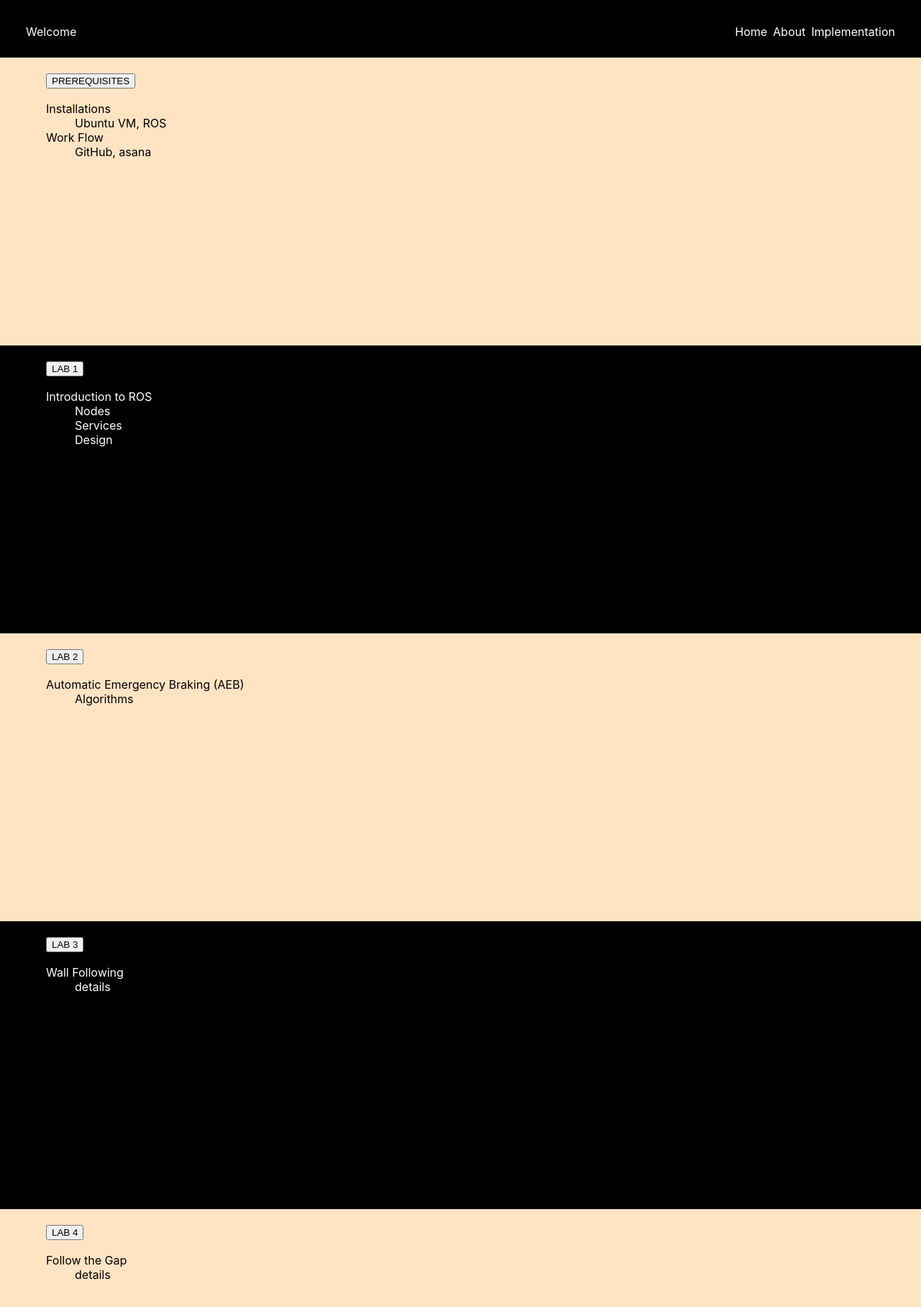
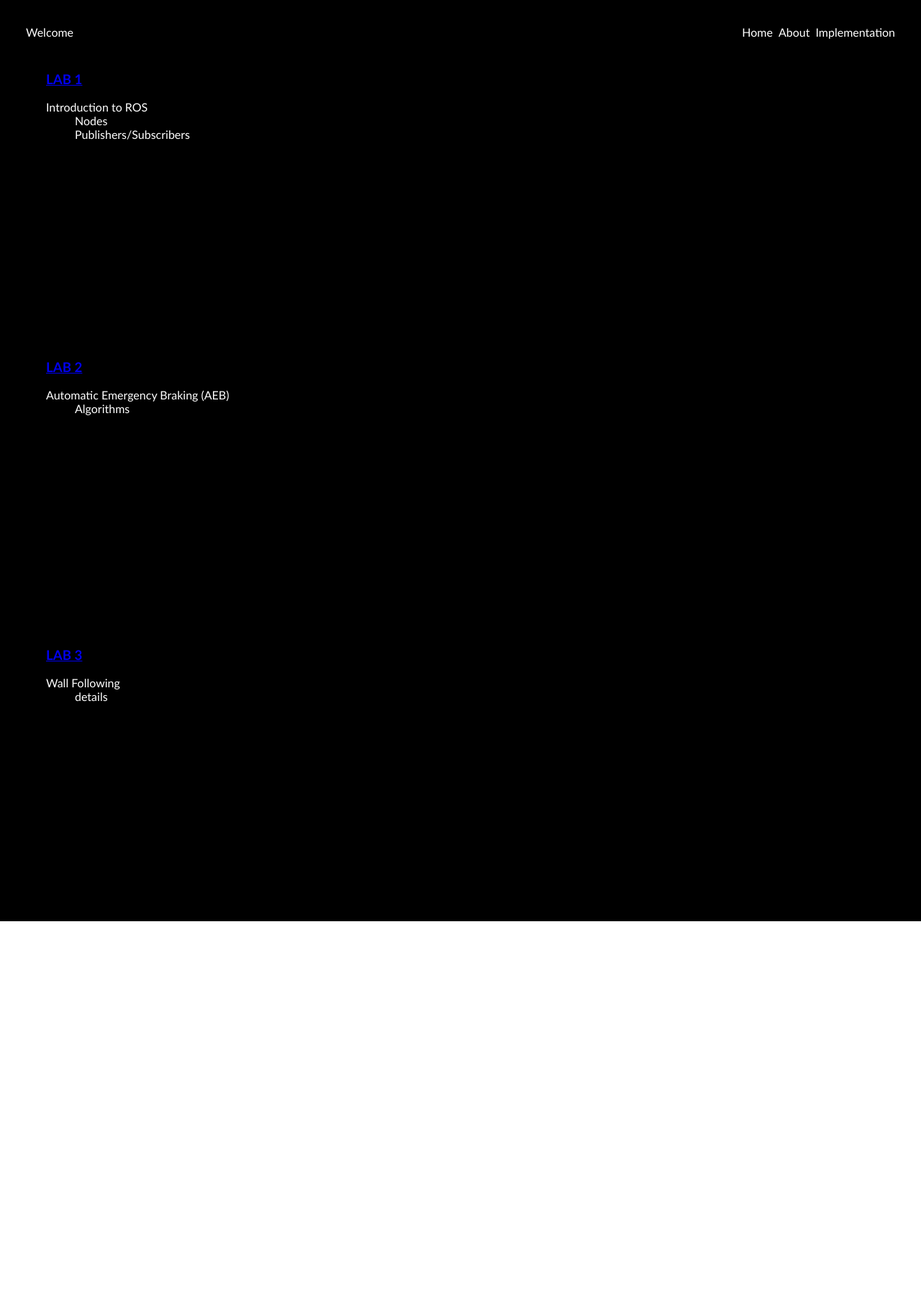
Before and after one commit to arcosea/LaserDriveWeb, a React (Create React App) app: page /implementation in a window 1280 px wide. Shown: the top 1816 px of the page at 72% size. After the commit the page ends 1280 px from the top, so only its background shows below. Built offline with nearby package versions, Linux system fonts and the light colour scheme.

Commit message:
Updated Home and Implementation pages

```diff
--- a/src/App.css
+++ b/src/App.css
@@ -56,6 +56,7 @@
   gap: 2rem;
   padding: 0 2rem;
   height: 5rem;
+  font-family: 'Gill Sans';
   /* border-bottom: 2px solid white; */
 }
 
--- a/src/pages/About.tsx
+++ b/src/pages/About.tsx
@@ -12,6 +12,9 @@ export function About(){
                 <p>
                     text here
                 </p>
+                <img src="https://blog.technavio.org/wp-content/uploads/2018/11/Self-driving-Car-Companies-256x256.jpg" title="add a picture of our team here (right align)">
+
+                </img>
             </div>
         </div>
 
--- a/src/pages/Home.tsx
+++ b/src/pages/Home.tsx
@@ -5,7 +5,21 @@ import "../style/Home.css"
 export function Home(){
     return(
         <div>
-            <h2 > Home</h2>
+            <h2 >
+                Hero/Landing Page
+            </h2>
+            <h3>
+                Introduction to ROS
+            </h3>
+            <h3>
+                Automatic Emergency Braking
+            </h3>
+            <h3>
+                Wall Following
+            </h3>
+            <h3>
+                Interactive Subpages (Documentary)
+            </h3>
 
         </div>
 
--- a/src/pages/Implementation.tsx
+++ b/src/pages/Implementation.tsx
@@ -6,52 +6,24 @@ export function Implementation(){
     return(
         <div className="implementation-container">
 
-            <div className="implementation" id="prerequisites">
-                <h3 className="implementation-subheader">
-                    <a href="http://localhost:3000/implementation/prerequisites">
-                        <button>
-                            PREREQUISITES
-                        </button>
-                    </a>
-                </h3>
-                <p className="description">
-                    <dl>
-                        <dt> Installations </dt>
-                        <dd> Ubuntu VM, ROS </dd>
-                        <dt> Work Flow </dt>
-                        <dd> GitHub, asana </dd>
-                    </dl>
-                </p>
-            </div>
             <div className="implementation" id="lab1">
                 <h3 className="implementation-subheader">
                     <a href="http://localhost:3000/implementation/lab1">
-                        <button>
                             LAB 1
-                        </button>
                     </a>
                 </h3>
                 <p className="description">
                     <dl>
                         <dt> Introduction to ROS </dt>
-                        <dd>
-                            Nodes
-                        </dd>
-                        <dd>
-                            Services
-                        </dd>
-                        <dd>
-                            Design
-                        </dd>
+                        <dd> Nodes </dd>
+                        <dd> Publishers/Subscribers </dd>
                     </dl>
                 </p>
             </div>
             <div className="implementation" id="lab2">
                 <h3 className="implementation-subheader">
                     <a href="http://localhost:3000/implementation/lab2">
-                        <button>
                             LAB 2
-                        </button>
                     </a>
                 </h3>
                 <p className="description">
@@ -64,29 +36,12 @@ export function Implementation(){
             <div className="implementation" id="lab3">
                 <h3 className="implementation-subheader">
                     <a href="https://localhost:3000/implementation/lab3">
-                        <button>
                             LAB 3
-                        </button>
                     </a>
                 </h3>
                 <p className="description">
                     <dl>
                         <dt> Wall Following  </dt>
-                        <dd> details </dd>
-                    </dl>
-                </p>
-            </div>
-            <div className="implementation" id="lab4">
-                <h3 className="implementation-subheader">
-                    <a href="https://localhost:3000/implementation/lab4">
-                        <button>
-                            LAB 4
-                        </button>
-                    </a>
-                </h3>
-                <p className="description">
-                    <dl>
-                        <dt> Follow the Gap  </dt>
                         <dd> details </dd>
                     </dl>
                 </p>
--- a/src/style/Implementation.css
+++ b/src/style/Implementation.css
@@ -2,7 +2,7 @@
     min-height: 100vh;
     display: grid;
     text-align: left;
-    background-color: bisque;
+    background-color: black;
 }
 
 
@@ -13,12 +13,14 @@
 }
 
 #lab1{
-    background-color: black;
+    font-family: 'Gill Sans';
     color: white;
-    min-height: 50vh;
+}
+#lab2{
+    font-family: 'Gill Sans';
+    color: white;
 }
 #lab3{
-    background-color: black;
+    font-family: 'Gill Sans';
     color: white;
-    min-height:  50vh;
 }
--- /dev/null
+++ b/src/style/NavBar.css
@@ -0,0 +1,3 @@
+#welcome{
+    font-family: 'Gill Sans';
+}
```
Also changed, not shown: src/Footer.tsx (added, +15 -0 lines), src/style/Footer.css (added).
